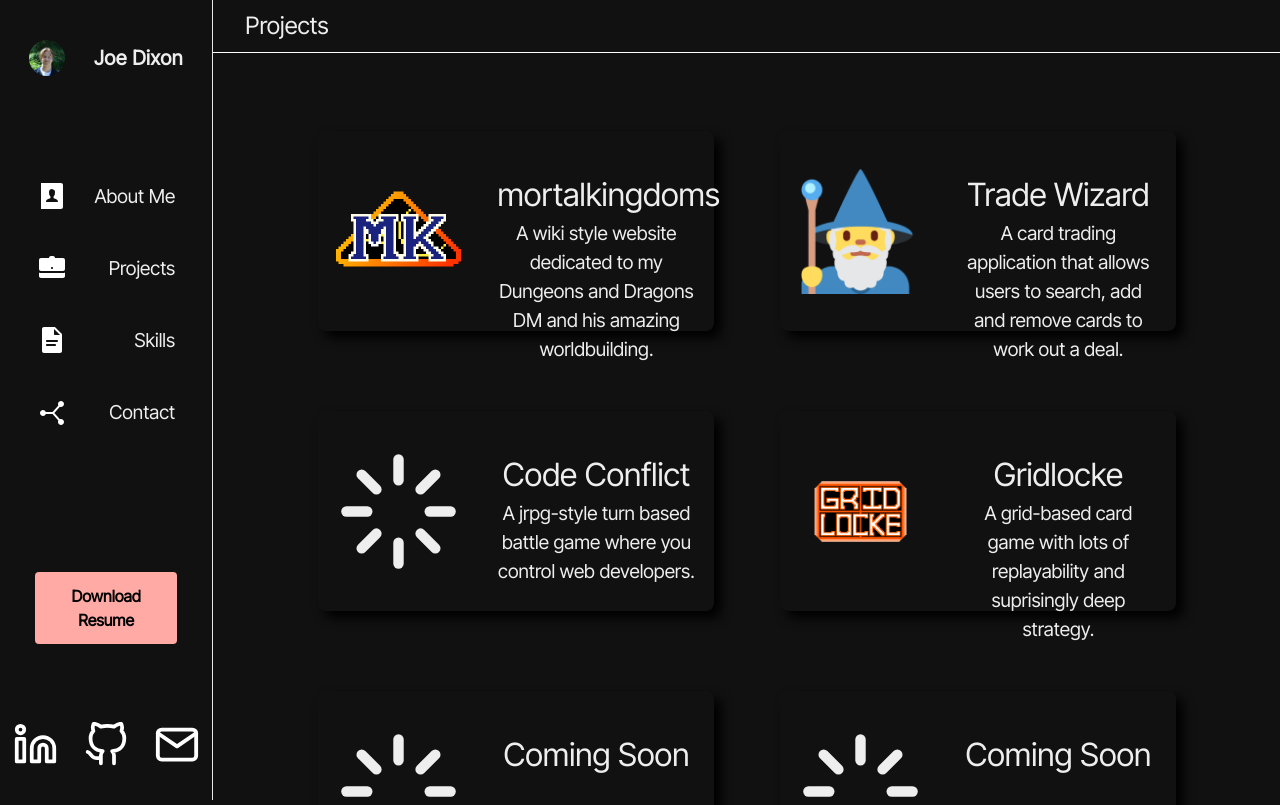
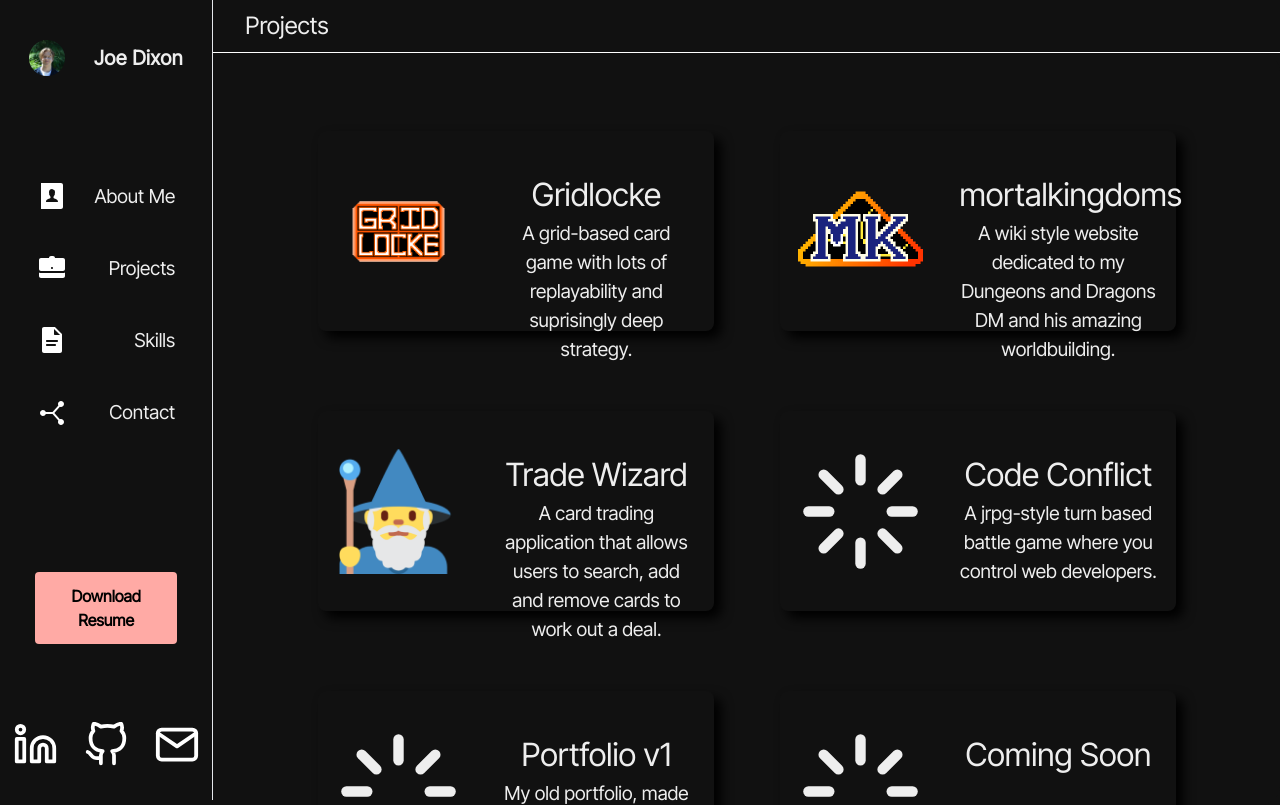
Before and after one commit to joerdixon/my-portfolio-2, a React (Create React App) app: page / in a window 1280 px wide. Both pictures are taken after a click on the element "Projects". Built offline with nearby package versions, Linux system fonts and the light colour scheme.

Commit message:
added project

```diff
--- a/src/components/Page/Pages/Projects/Project.jsx
+++ b/src/components/Page/Pages/Projects/Project.jsx
@@ -9,8 +9,15 @@ import gllogo from '../../../../assets/logos/gridlocke1.png'
 // TODO: Add hover effects and slide-in animation on scroll.
 // TODO: Correct project card proportions and add responsiveness.
 // TODO: Add my next best projects to flesh out project section.
+// TODO: Add better favicons for other projects
 
 const projects = [
+    {
+        projectTitle: "Gridlocke",
+        projectImg: gllogo,
+        projectDesc: "A grid-based card game with lots of replayability and suprisingly deep strategy.",
+        liveLink: "https://gridlocke.net/",
+    },
     {
         projectTitle: "mortalkingdoms",
         projectImg: mklogo,
@@ -30,16 +37,10 @@ const projects = [
         liveLink: "https://code-conflict.herokuapp.com/",
     },
     {
-        projectTitle: "Gridlocke",
-        projectImg: gllogo,
-        projectDesc: "A grid-based card game with lots of replayability and suprisingly deep strategy.",
-        liveLink: "https://gridlocke.net/",
-    },
-    {
-        projectTitle: "Coming Soon",
+        projectTitle: "Portfolio v1",
         projectImg: loader,
-        projectDesc: "Project Loading...",
-        liveLink: "#",
+        projectDesc: "My old portfolio, made with exclusivly HTML and CSS",
+        liveLink: "https://joerdixon.github.io/my-portfolio/",
     },
     {
         projectTitle: "Coming Soon",
```
